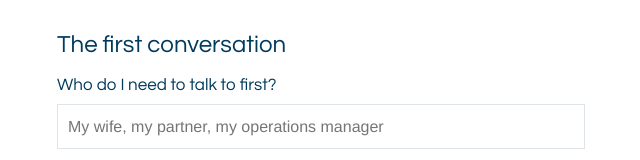
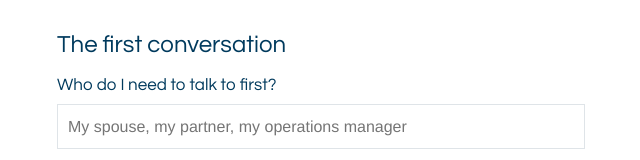
Before and after one commit to wesgipe/three-things, a plain HTML site: page index.html in a window 1280 px wide. Shown: the part 1268-1428 px from the top of the page, 319-959 px from the left. Drawn offline with Linux system fonts and the light colour scheme.

Commit message:
Change wife to spouse in the first conversation example

```diff
--- a/index.html
+++ b/index.html
@@ -137,7 +137,7 @@ footer .wrap{padding-block:18px 26px;font-family:var(--display);font-size:11px;l
 
     <section aria-labelledby="h-conv">
       <h2 id="h-conv">The first conversation</h2>
-      <div class="f"><label for="c1">Who do I need to talk to first?</label><input id="c1" type="text" autocomplete="off" placeholder="My wife, my partner, my operations manager"></div>
+      <div class="f"><label for="c1">Who do I need to talk to first?</label><input id="c1" type="text" autocomplete="off" placeholder="My spouse, my partner, my operations manager"></div>
       <div class="f"><label for="c2">When am I going to sit down with them?</label><input id="c2" type="text" autocomplete="off" placeholder="Over dinner next Tuesday"></div>
       <div class="f"><label for="c3">What's the first thing I'll say?</label><input id="c3" type="text" autocomplete="off" placeholder="I've started thinking about what happens when I step back"></div>
       <div class="f"><label for="c4">Who's going to make sure I do it?</label><input id="c4" type="text" autocomplete="off" placeholder="The person I sat next to in Tucson"></div>
```
